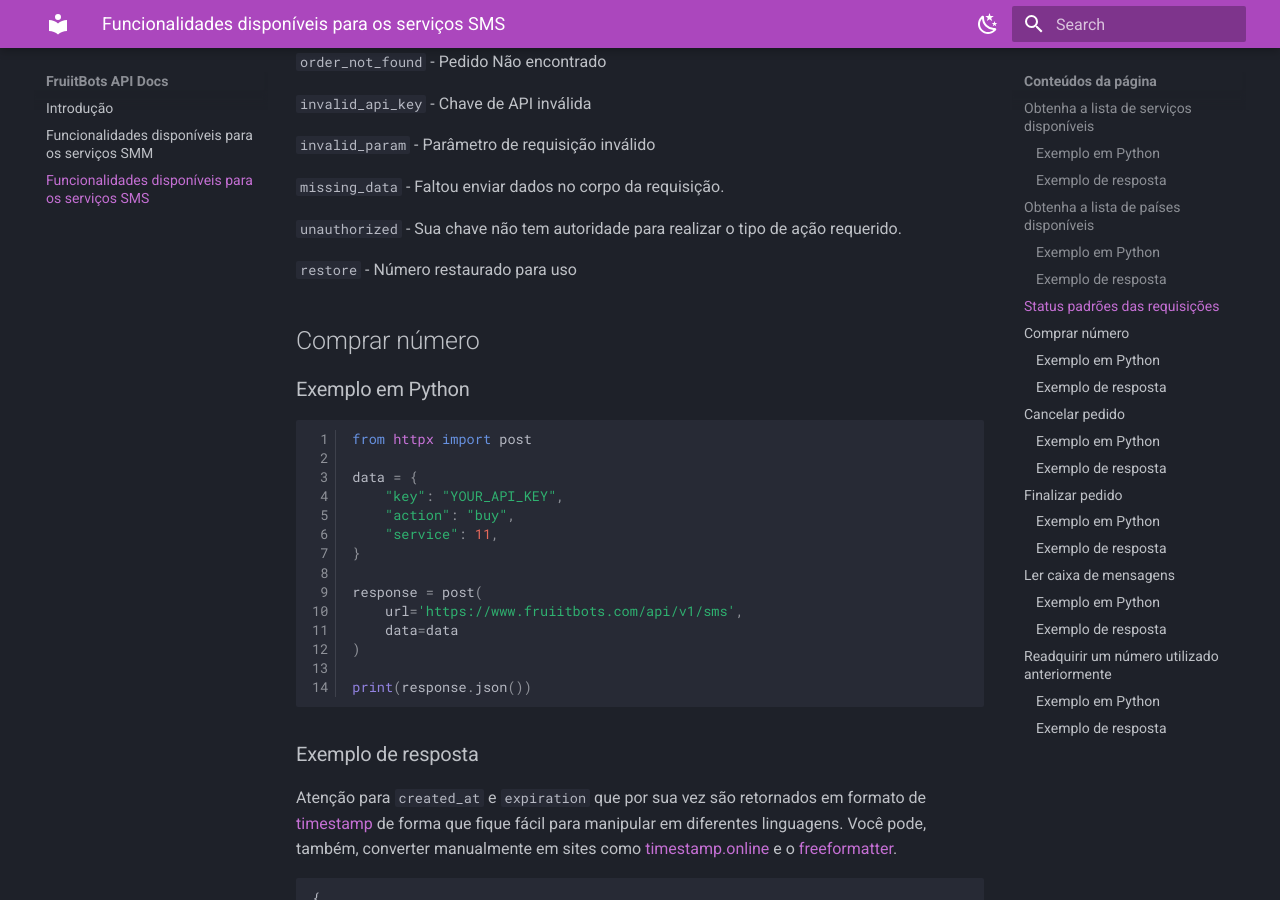
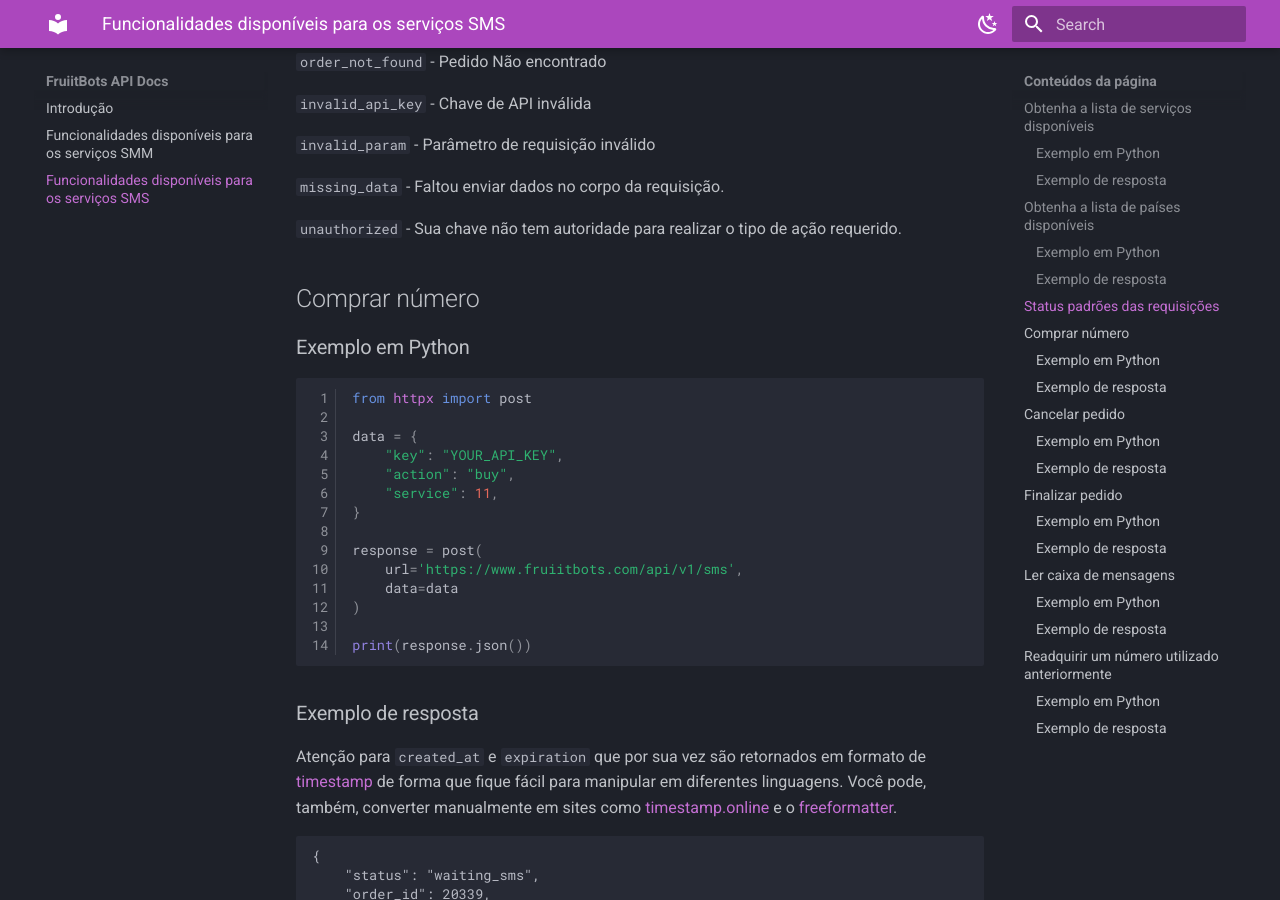
Before and after one commit to darkmathew/fruiitbots-full-api-docs, an MkDocs documentation site: the page built from docs/SMS.md, in a window 1280 px wide and 900 px high, scrolled down 3817 px. Built offline with MkDocs 1.6.1 and Material for MkDocs 9.7.7, drawn with Linux system fonts in a browser that asks for light colours; some of the changed lines change nothing that is shown.

Commit message:
rearranjo de status

````diff
--- a/docs/SMS.md
+++ b/docs/SMS.md
@@ -190,8 +190,6 @@ print(response.json())
 
 `unauthorized` - Sua chave não tem autoridade para realizar o tipo de ação requerido.
 
-`restore` - Número restaurado para uso
-
 
 ## Comprar número
 
@@ -333,7 +331,8 @@ print(response.json())
 
 ## Readquirir um número utilizado anteriormente
 
-**Nota:** números restaurados possuem suas caixas esvaziadas, logo não é possível recuperar mensagens antigas.
+**Nota 1:** números restaurados possuem suas caixas esvaziadas, logo não é possível recuperar mensagens antigas.
+
 
 ### Exemplo em Python
 ```{.py3 linenums="1"}
````
